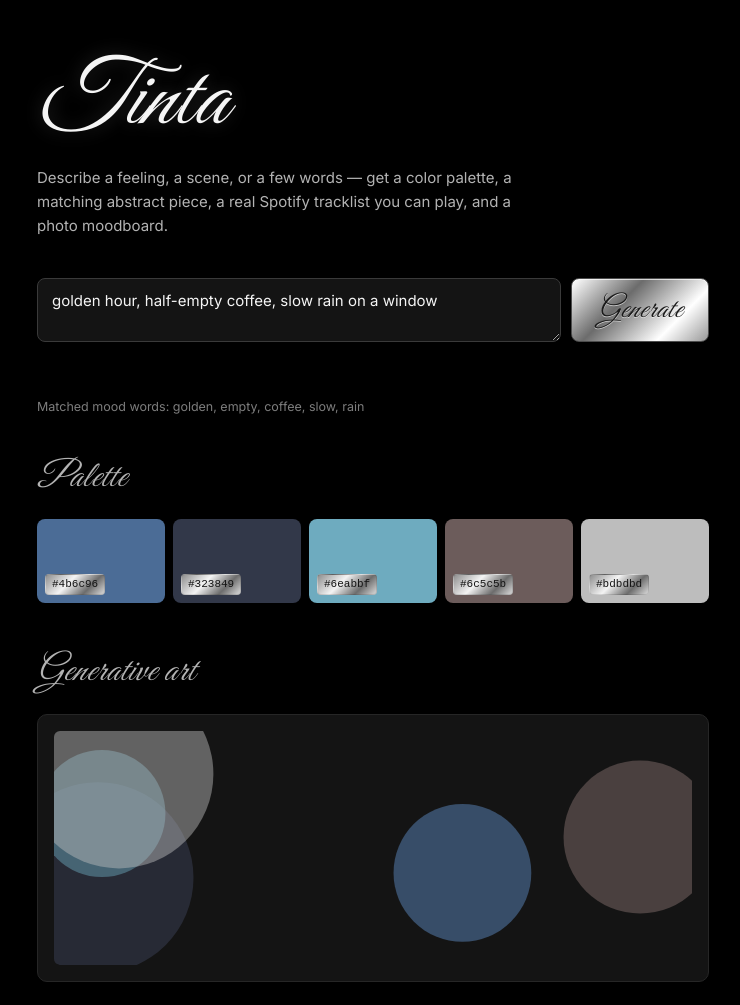
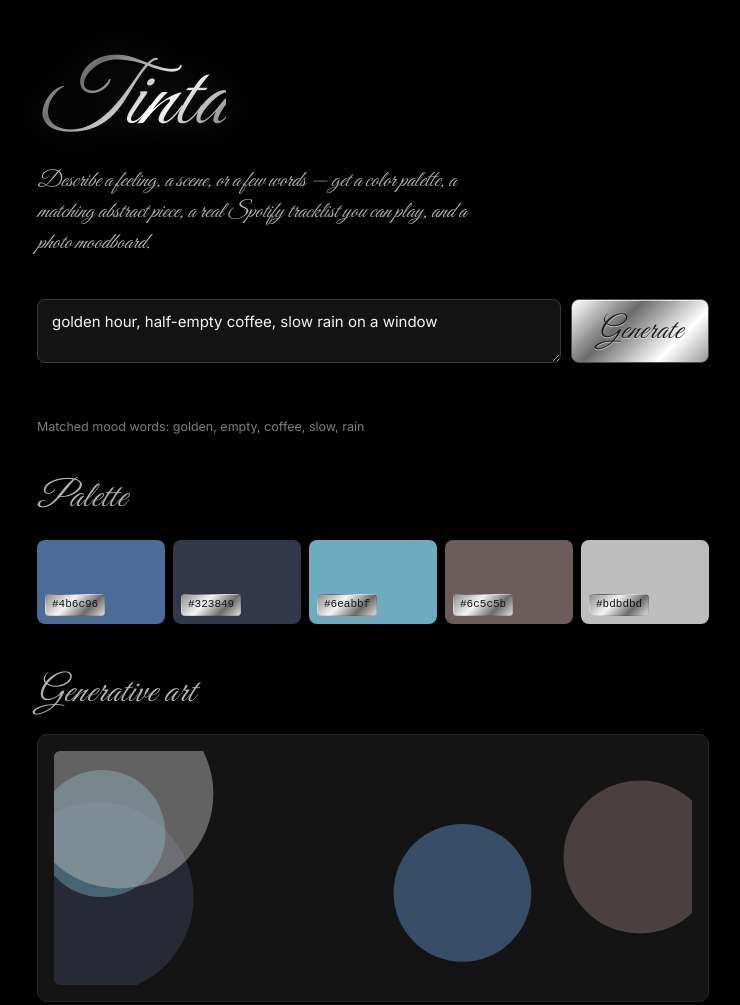
Before and after one commit to tttamannaanand/Tinta, a website: page site/index.html in a window 1280 px wide. Shown: the top 1005 px of the page, without its empty margins (267-1007 px from the left). Drawn offline with Linux system fonts and the light colour scheme; no server answers.

Commit message:
Apply chrome effect to Tinta title text; match subtitle font to display font

```diff
--- a/site/css/style.css
+++ b/site/css/style.css
@@ -53,16 +53,25 @@ h1.title {
   line-height: 1.2;
   letter-spacing: 0.01em;
   margin: 0 0 0.5rem;
-  color: var(--text);
-  text-shadow: 0 0 18px rgba(255,255,255,0.18);
+  background: var(--chrome);
+  background-size: 200% 200%;
+  background-position: 40% 40%;
+  -webkit-background-clip: text;
+  background-clip: text;
+  color: transparent;
+  -webkit-text-fill-color: transparent;
+  filter: drop-shadow(0 0 16px rgba(255,255,255,0.14));
   display: inline-block;
 }
 
 p.subtitle {
+  font-family: var(--font-display);
+  font-style: italic;
   color: var(--text-dim);
-  font-size: 15px;
+  font-size: 22px;
+  line-height: 1.4;
   margin: 0;
-  max-width: 52ch;
+  max-width: 46ch;
 }
 
 .input-row {
```
